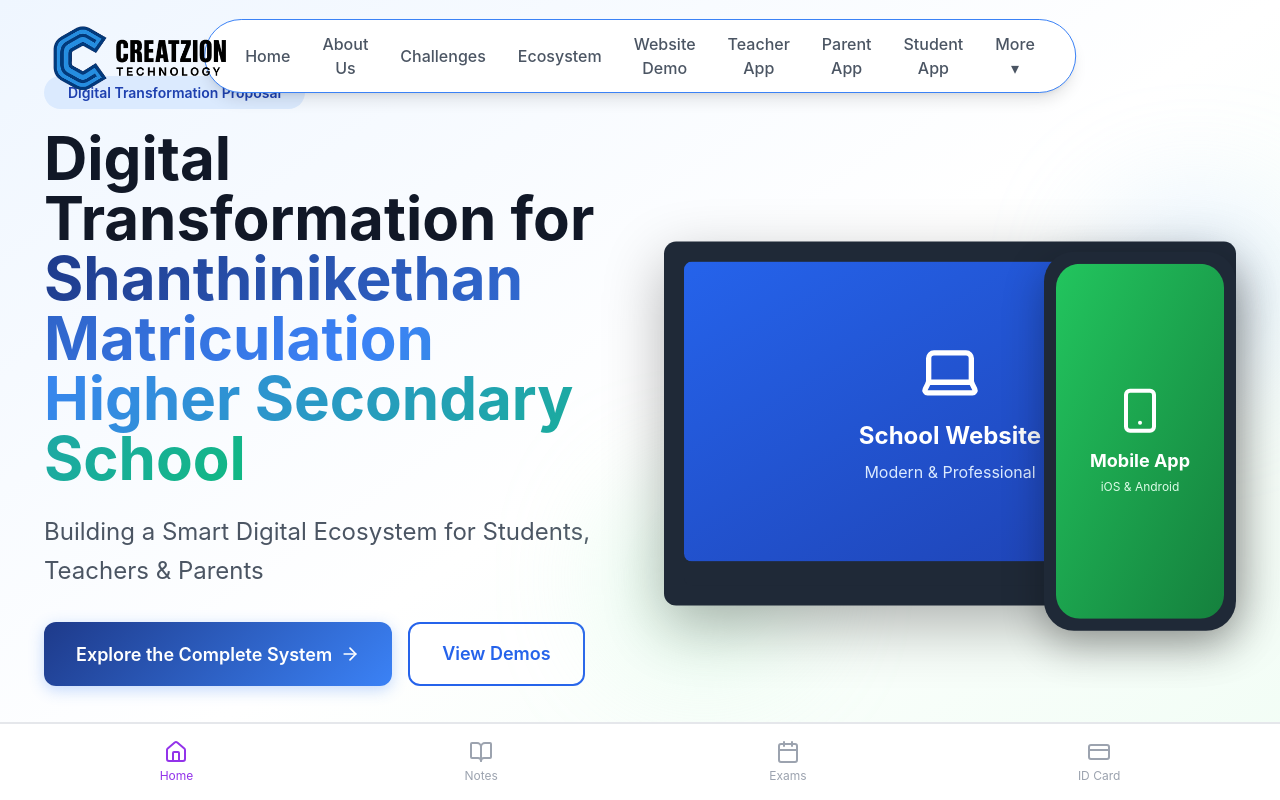
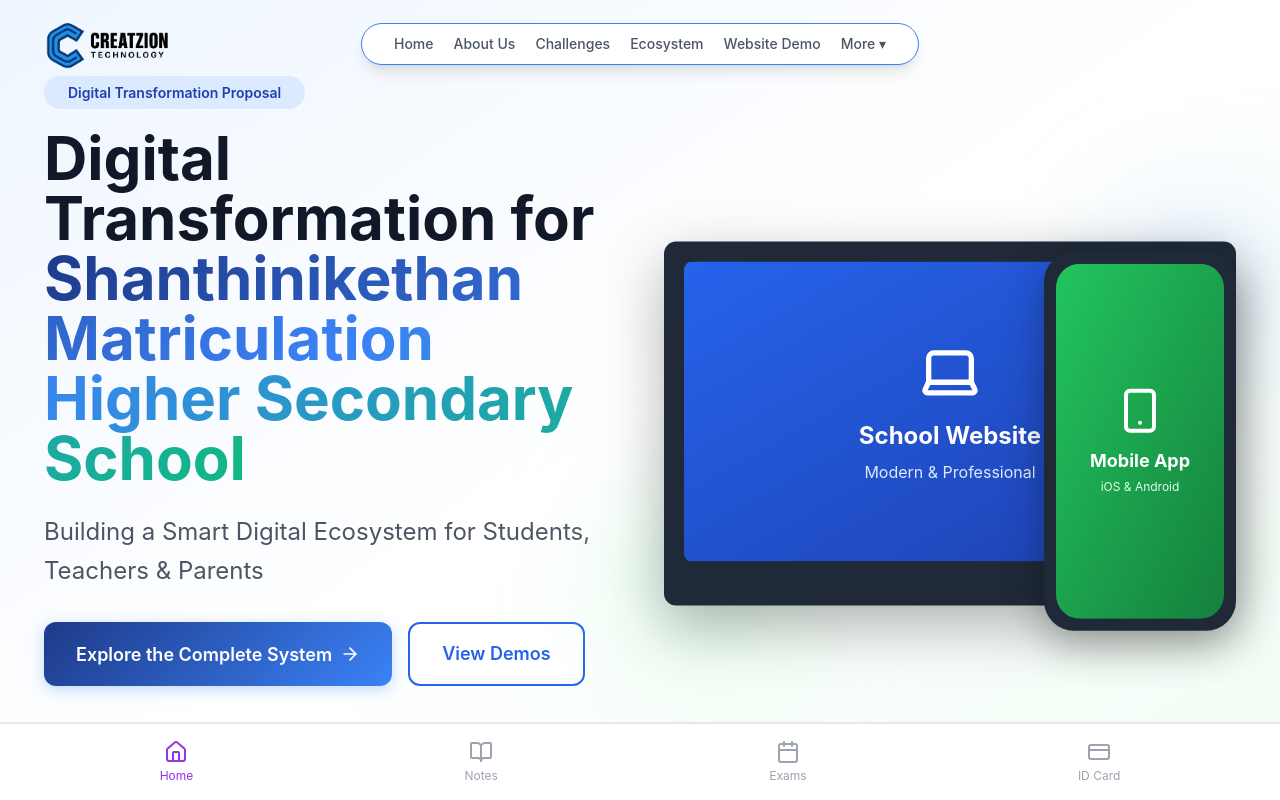
Before and after one commit to RUBESHR7/presentation, a React (Vite) app: page / in a window 1280 px wide. Shown: the top 800 px of the page. Built offline with nearby package versions, Linux system fonts and the light colour scheme.

Commit message:
Fix logo alignment and navbar spacing

```diff
--- a/src/components/Navigation.jsx
+++ b/src/components/Navigation.jsx
@@ -22,17 +22,17 @@
                         <img
                             src="images/logo.png"
                             alt="Creatzion Technology"
-                            className="h-20 w-auto object-contain"
+                            className="h-14 w-auto object-contain"
                         />
                     </div>
 
                     {/* Desktop Navigation */}
-                    <div className="hidden lg:flex items-center space-x-8 absolute left-1/2 top-1/2 transform -translate-x-1/2 -translate-y-1/2 bg-white border border-blue-500 rounded-full px-10 py-3 shadow-lg">
-                        {sections.slice(0, 8).map((section, index) => (
+                    <div className="hidden lg:flex items-center space-x-5 absolute left-1/2 top-1/2 transform -translate-x-1/2 -translate-y-1/2 bg-white border border-blue-500 rounded-full px-8 py-2.5 shadow-lg whitespace-nowrap">
+                        {sections.slice(0, 5).map((section, index) => (
                             <button
                                 key={section.id}
                                 onClick={() => scrollToSection(section.id)}
-                                className={`text-base font-medium transition-colors ${activeSection === index
+                                className={`text-sm font-medium transition-colors ${activeSection === index
                                     ? 'text-blue-600 font-bold'
                                     : 'text-gray-600 hover:text-blue-500'
                                     }`}
@@ -41,11 +41,11 @@
                             </button>
                         ))}
                         <div className="relative group">
-                            <button className="text-base font-medium text-gray-600 hover:text-blue-500 flex items-center">
+                            <button className="text-sm font-medium text-gray-600 hover:text-blue-500 flex items-center">
                                 More ▾
                             </button>
-                            <div className="absolute right-0 mt-4 w-48 bg-white rounded-xl shadow-xl border border-gray-100 opacity-0 invisible group-hover:opacity-100 group-hover:visible transition-all p-2">
-                                {sections.slice(8).map((section, index) => (
+                            <div className="absolute right-0 mt-4 min-w-[180px] bg-white rounded-xl shadow-xl border border-gray-100 opacity-0 invisible group-hover:opacity-100 group-hover:visible transition-all p-2">
+                                {sections.slice(5).map((section, index) => (
                                     <button
                                         key={section.id}
                                         onClick={() => scrollToSection(section.id)}
```
